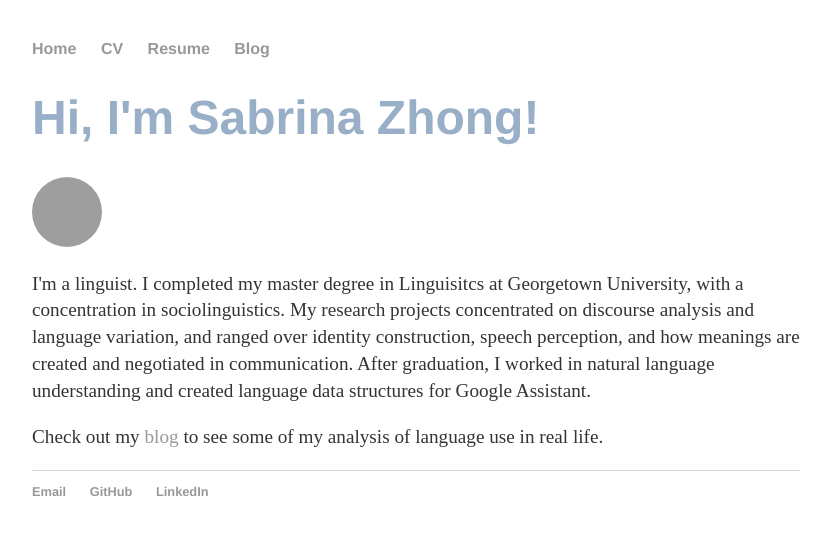
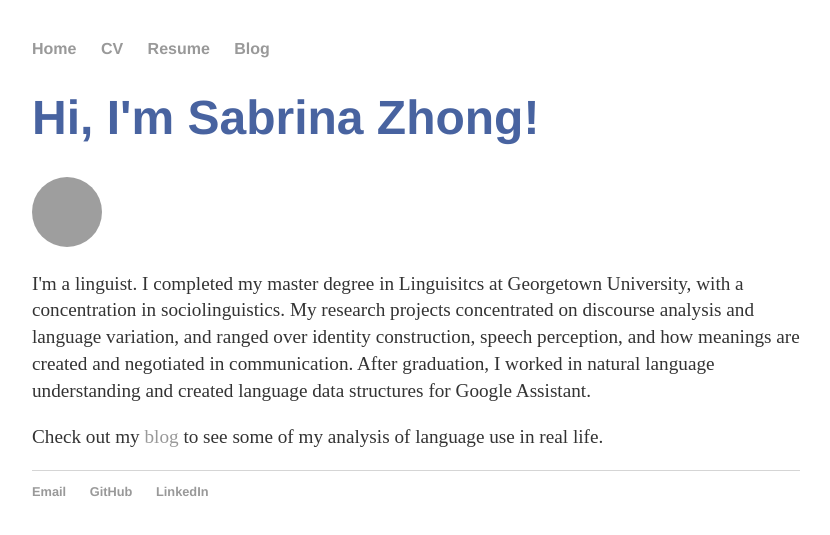
Before and after one commit to sabrinazhong/sabrinazhong.github.io, a Jekyll site: the page built from index.html, in a window 1280 px wide. Shown: the top 535 px of the page, without its empty margins (224-1054 px from the left). Built offline with Jekyll 4.4.1, drawn with Linux system fonts in a browser that asks for light colours; grey boxes are pictures that could not be loaded.

Commit message:
Update main.css

```diff
--- a/css/main.css
+++ b/css/main.css
@@ -22,7 +22,12 @@ a:hover {
 h1 {
     font-size: 3em;
     font-family:'Helvetica', 'Arial', 'Sans-Serif';
-    color: #98AFC7;
+    color: #4863A0;
+}
+h2 {
+    font-size: 1.5em;
+    font-family:'Helvetica', 'Arial', 'Sans-Serif';
+    color: #737CA1;
 }
 p {
     font-size: 1.2em;
```
